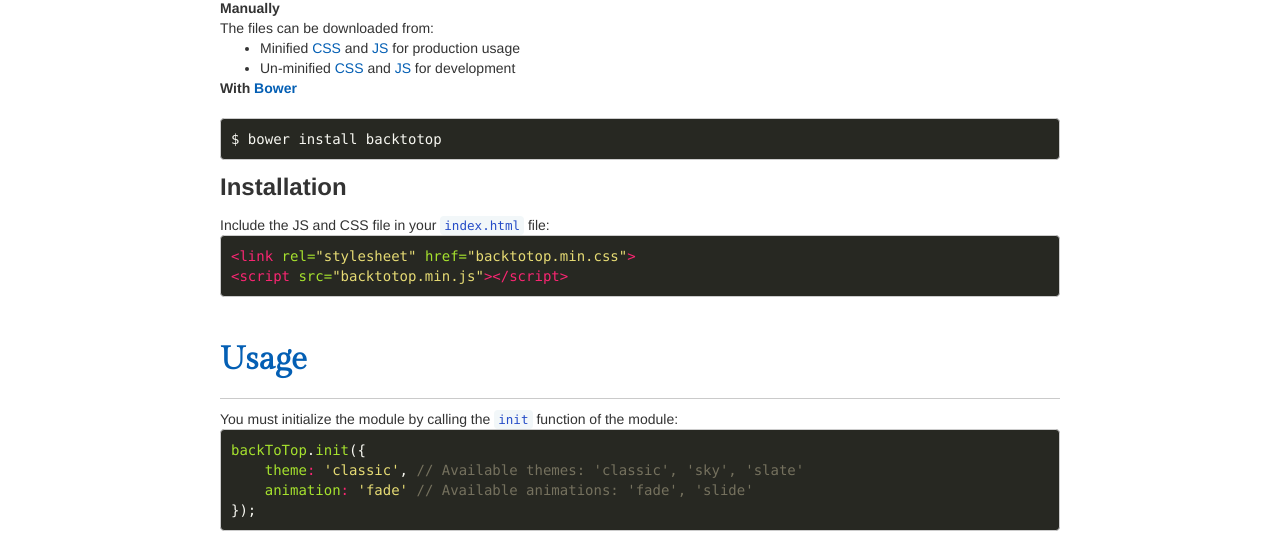
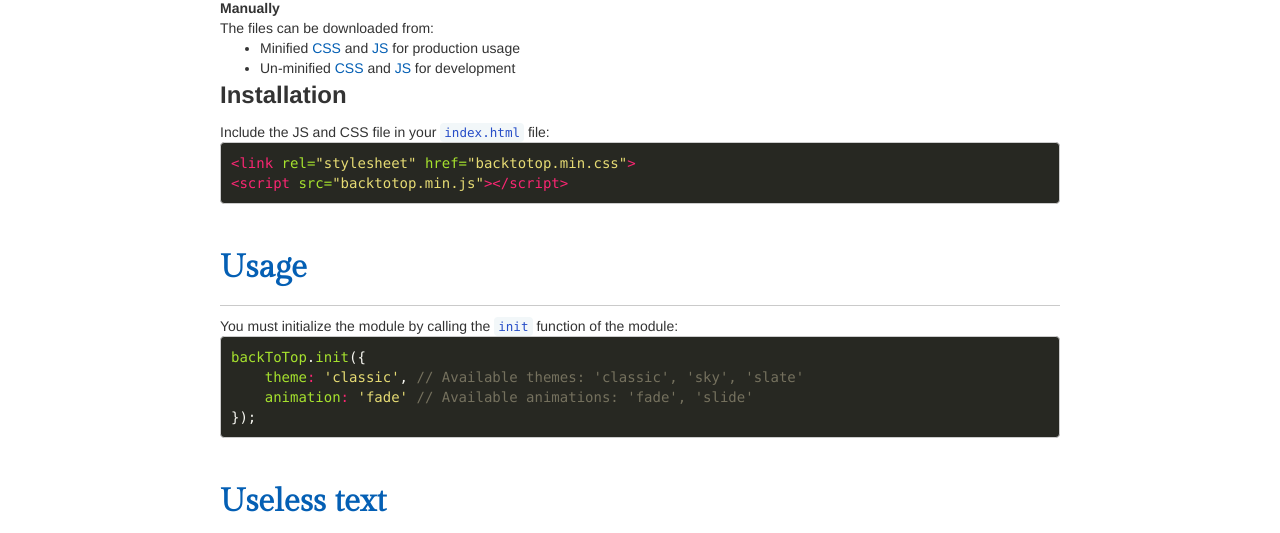
Before and after one commit to sfrangulov/backtotop, a website: page index.html in a window 1280 px wide. Shown: the part 305-838 px from the top of the page. Drawn offline with Linux system fonts and the light colour scheme.

Commit message:
Remove bower reference

```diff
--- a/index.html
+++ b/index.html
@@ -55,12 +55,6 @@
 						</li>
 					</ul>
 				</p>
-				<h4>With <a href="http://bower.io">Bower</a></h4>
-				<br />
-				<div class="highlight">
-<pre><code class="bash"><span class="nv">$ </span>bower install backtotop
-</code></pre>
-				</div>
 			</section>
 			<section>
 				<h3>Installation</h3>
```
Also changed, not shown: README.md.
